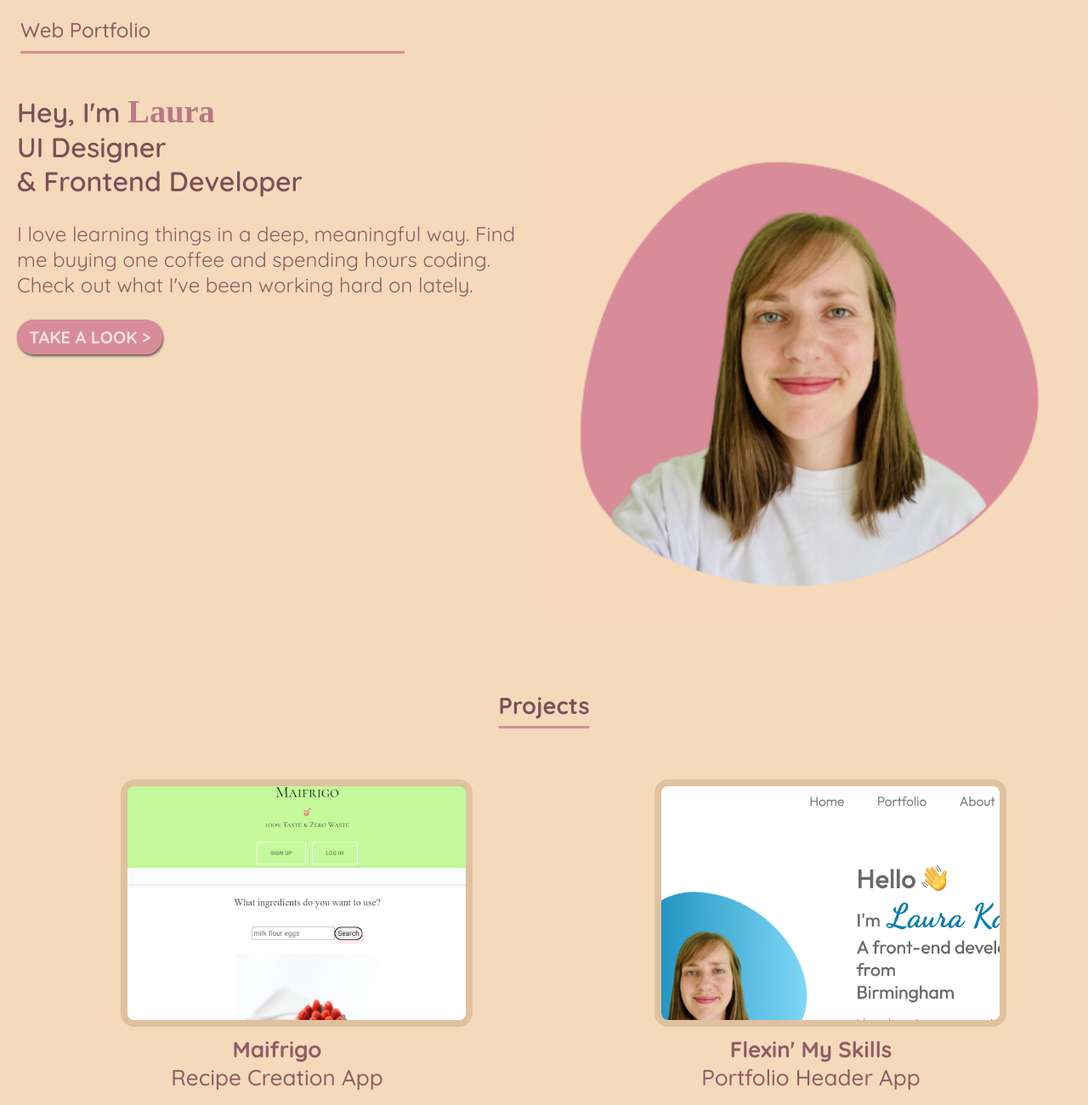
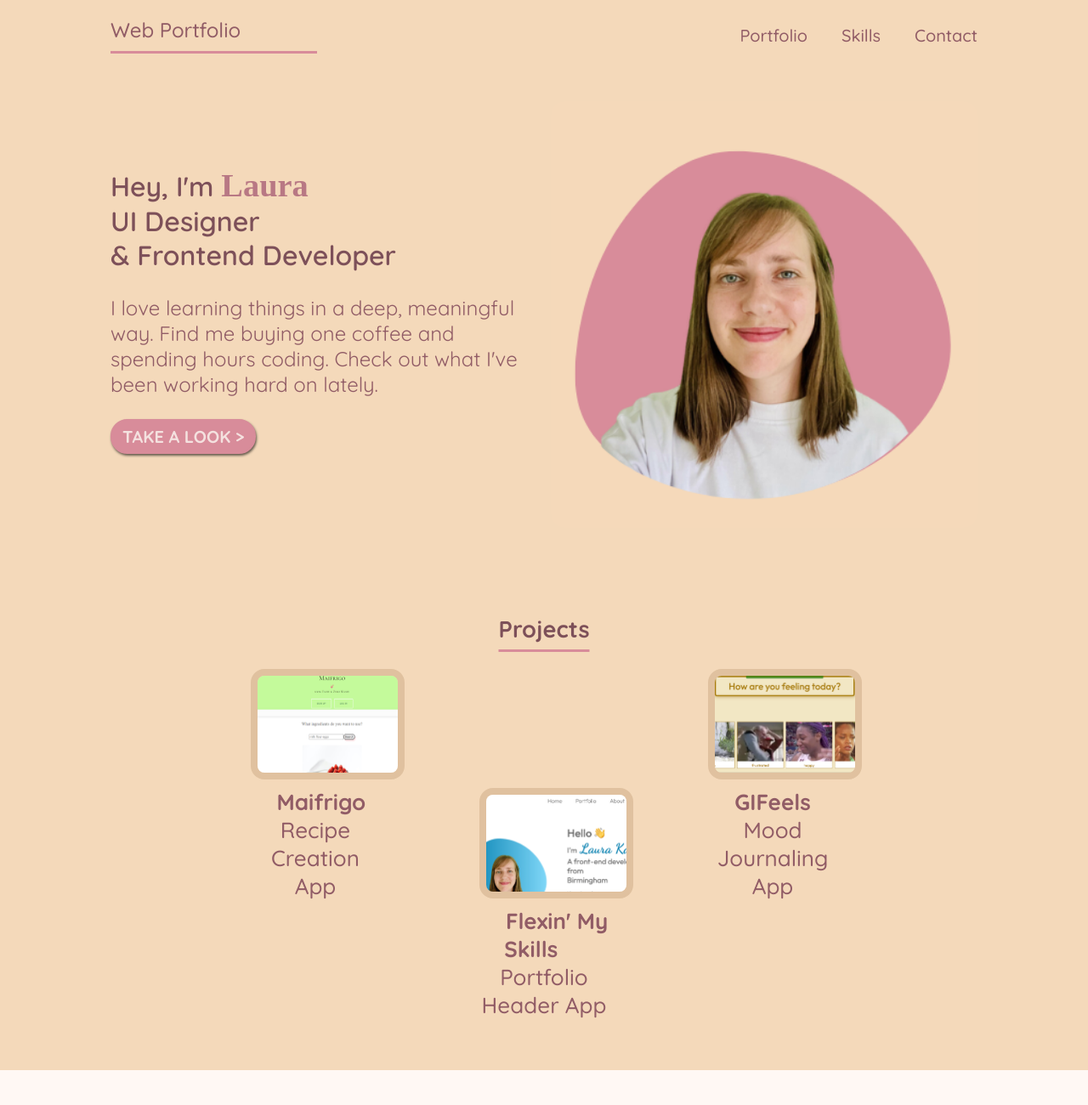
Before and after one commit to Laura-Kam/Grid-and-Bear-it---Mobile-First-App, a plain HTML site: page index.html in a window 1280 px wide. Shown: the top 1300 px of the page at 85% size. Drawn offline with Linux system fonts and the light colour scheme; a web font is replaced by a local one.

Commit message:
laptop styles

```diff
--- a/styles.css
+++ b/styles.css
@@ -459,6 +459,93 @@ footer{
    body{
     font-size: 18px;
    }
+
+   .grid{
+width: 100%;
+/* grid doesn't get any wider */
+    max-width: 1060px;
+    /* grid sits in the center due to margin left right auto*/
+    margin: 0 auto;
+    box-sizing: border-box;
+   }
+
+   .leading{
+       margin: 20px 0;
+   }
+
+   .site-nav{
+       padding: 0 20px;
+   }
+
+   .site-nav h1{
+    /* take up column lines 1 until 4 (3 columns) */
+    grid-column: 1/3;
+}
+
+.site-nav ul{
+    display: flex;
+    grid-column: 6/9;
+    justify-content: flex-end;
+    align-self: center;
+}
+
+.site-nav li{
+    margin-left: 40px;
+    font-weight: 500;
+}
+
+.site-nav li:hover{
+    margin-left: 40px;
+    font-weight: 500;
+    text-decoration: underline;
+    text-underline-offset: 2px;
+    text-decoration-thickness:8px;
+
+}
+
+.welcome-text{
+    align-self: center;
+}
+
+#welcome{
+    padding-bottom: 40px;
+}
+
+.projects a:nth-child(1){
+    grid-column: 2/4;
+}
+
+.projects a:nth-child(2){
+    grid-column: 4/6;
+    padding-top: 140px;
+}
+
+.projects a:nth-child(3){
+    grid-column: 6/8;
+}
+
+projects a*{
+    max-width: 80%;
+    margin: 10px 10%;
+}
+
+#skills{
+    padding: 30px 20px;
+}
+
+#skills ul{
+    margin: 40px auto;
+}
+
+footer{
+    padding: 40px 20px;
+    background-size: 5%;
+}
+
+#skills li{
+    grid-column: span 4;
+}
+
 }
 
 /* desktop styles */
```
